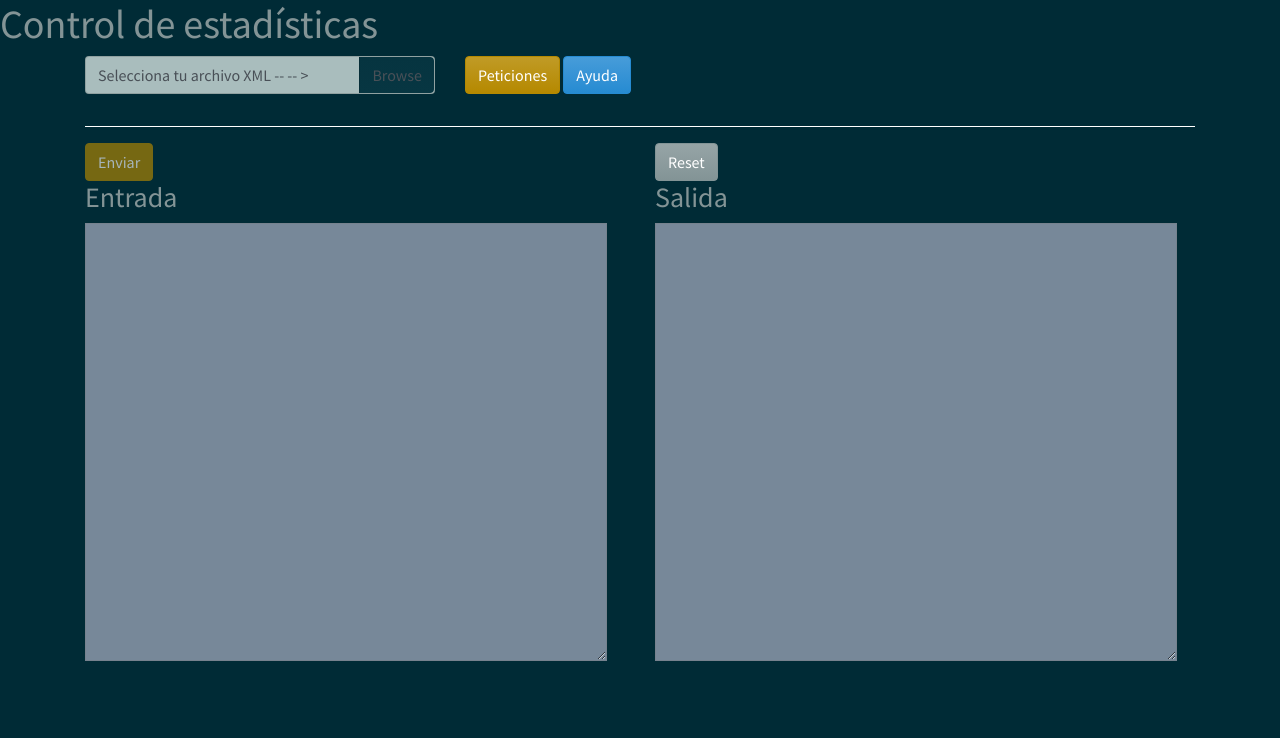
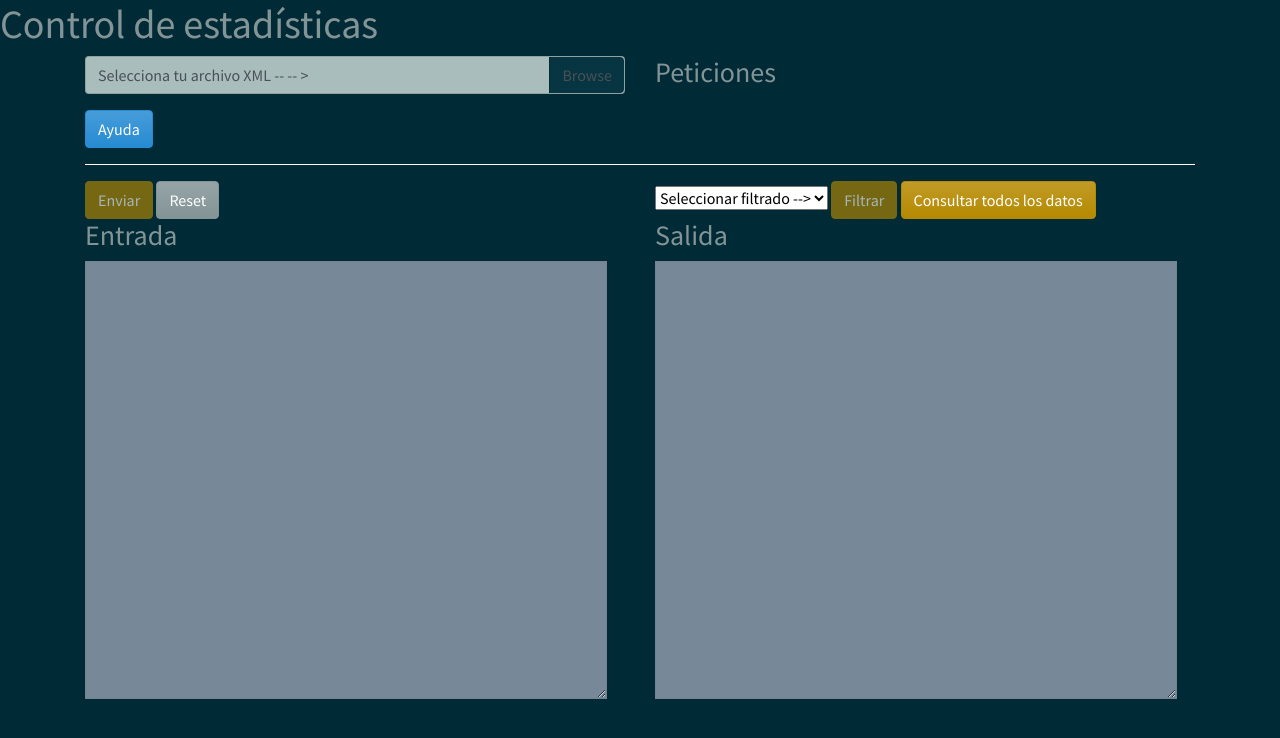
Before and after one commit to JosePajoc/IPC2_Proyecto3_201115455, a Django app: page /inicio/ in a window 1280 px wide. Shown: the top 738 px of the page. Run offline with Django 3.2, Linux system fonts and the light colour scheme; some libraries are stand-ins or nearby versions.

Commit message:
Documentación y ayuda

```diff
--- a/frontend/templates/ayuda.html
+++ b/frontend/templates/ayuda.html
@@ -35,7 +35,8 @@
                 alert('Error al conectar con el servidor');
             })
             .then(response => {
-                alert('Solicitud enviado con éxito al servidor');
+                alert('Solicitud enviada con éxito al servidor');
+                alert(response.mensaje)
             })
         }
 
--- a/frontend/templates/index.html
+++ b/frontend/templates/index.html
@@ -12,7 +12,7 @@
 
     <div class="container">
         <div class="row">
-            <div class="col-md-4">
+            <div class="col-md-6">
                 <!--Izquierda-->
                 <div class="input-group mb-3">
                     <div class="custom-file">
@@ -20,12 +20,11 @@
                       <label class="custom-file-label" for="inputGroupFile01">Selecciona tu archivo XML -- -- ></label>
                     </div>
                 </div>
-
+                <button type="button" onclick="ayuda()" class="btn btn-info">Ayuda</button>
             </div>
             <!--Derecha-->
             <div class="col-md-6">
-                <button type="button" class="btn btn-primary">Peticiones</button>
-                <button type="button" onclick="ayuda()" class="btn btn-info">Ayuda</button>
+                <h3>Peticiones</h3>
             </div>
         </div>
 
@@ -35,14 +34,21 @@
             <!--Izquierda-->
             <div class="col-md-6">
                 <button type="button" onclick="enviarXML()" id="btnEnviar" class="btn btn-primary" disabled>Enviar</button>
+                <button type="button" onclick="reiniciarApp()" class="btn btn-secondary">Reset</button>
                 <h3>Entrada</h3>
                 <textarea id="contenidoXML" rows="18" cols="60" style="background-color:lightslategray" disabled></textarea>
             </div>
             <!--Derecha-->
             <div class="col-md-6">
-                <button type="button" onclick="reiniciarApp()" class="btn btn-secondary">Reset</button>
+                <select onchange="habilitarFiltrar()" id="tipoFiltrado">
+                    <option>Seleccionar filtrado --></option>
+                    <option value="reportado">Usuario que reporta</option>
+                    <option value="error">Código de error</option>
+                </select>
+                <button type="button" id="btnFiltrar" onclick="filtrar()" class="btn btn-primary" disabled>Filtrar</button>
+                <button type="button" class="btn btn-primary">Consultar todos los datos</button>
                 <h3>Salida</h3>
-                <textarea rows="18" cols="60" style="background-color:lightslategray" disabled></textarea>
+                <textarea id="salidaXML" rows="18" cols="60" style="background-color:lightslategray" disabled></textarea>
             </div>
         </div>
     </div>
@@ -103,6 +109,31 @@
                 location.href = "http://localhost:8000/inicio/";             //llamar a la view ayuda
             })
         }
+
+        function habilitarFiltrar(){
+            document.getElementById('btnFiltrar').disabled=false;           //Habilitar botón FILTRAR
+        }
+
+        function filtrar(){
+            var filtrarPor = document.getElementById('tipoFiltrado').value;
+            var tipo = '';
+            if (filtrarPor=='reportado'){
+                tipo = 'usuario'
+            }else{
+                tipo = 'error'
+            }
+            var url = 'http://localhost:5000/filtrar/' + tipo;
+            console.log(url)
+            fetch(url)
+            .then(res => res.json())
+            .catch(error => {
+                alert('Error al conectar con el servidor');
+            })
+            .then(response => {
+                alert('Procesando datos...')
+                document.getElementById('salidaXML').innerHTML = response.respuesta;
+            })
+        }
     </script>
 
 </body>
```
Also changed, not shown: backend/contenido.txt (deleted, +0 -17 lines), backend/main.py (+8 -3 lines), backend/procesoEvento.py (+16 -1 lines), 1 other file.
